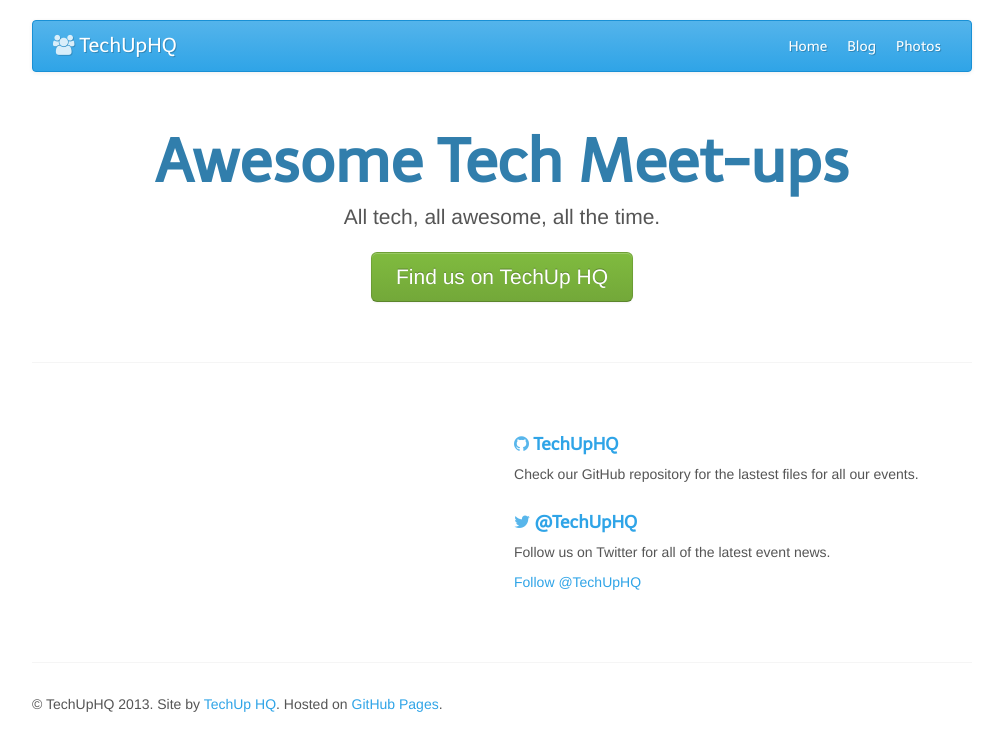
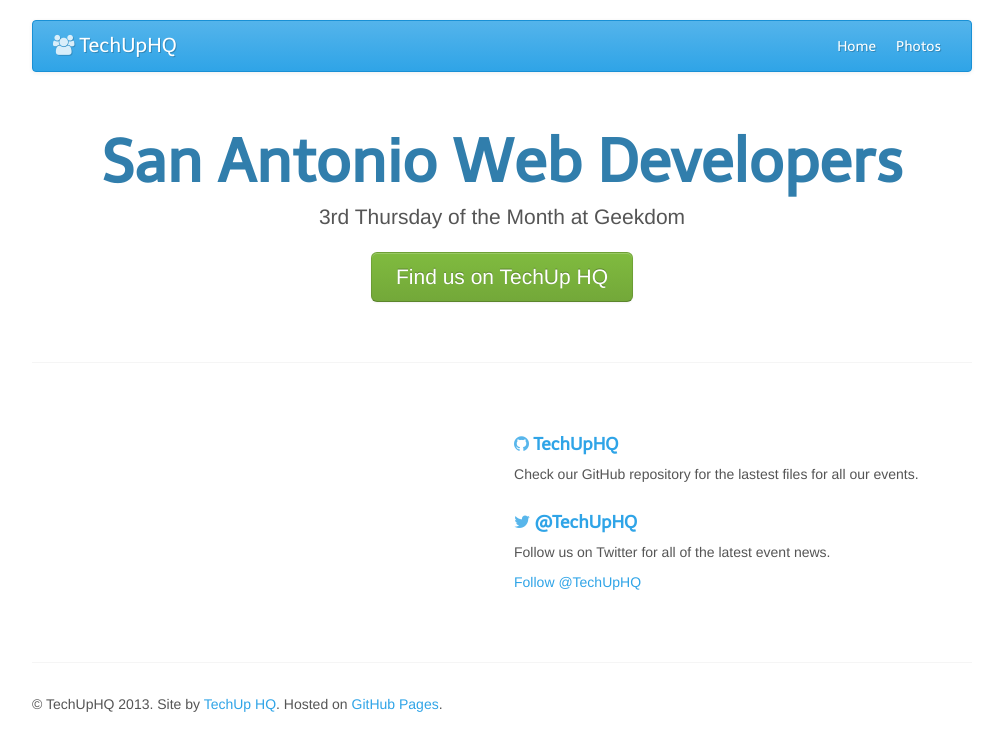
Before and after one commit to TechUpHQ/techuphq, a Jekyll site: the page built from index.html, in a window 1280 px wide. Shown: the top 751 px of the page, without its empty margins (138-1141 px from the left). Built offline with Jekyll 4.4.1, drawn with Linux system fonts in a browser that asks for light colours; nearby versions of some CDN libraries; comment, search, counter and statistics services are not loaded.

Commit message:
Updated title

```diff
--- a/_config.yml
+++ b/_config.yml
@@ -9,8 +9,8 @@ title: Tech Meet-ups
 
 # Set a name and description for the main page of your site.
 
-name: Awesome Tech Meet-ups
-description: All tech, all awesome, all the time.
+name: San Antonio Web Developers
+description: 3rd Thursday of the Month at Geekdom
 
 # Site themes by: twitter bootstrap and bootswatch.com.
 # Go to: http://bootswatch.com/ for theme previews.
@@ -28,7 +28,7 @@ github-username: TechUpHQ
 # Next, you will have to create a new blog entry in the _posts directory.
 # See the example file in that directory for details.
 
-blog-enabled: true
+blog-enabled: false
 
 # Do you want a photo gallery on your site? If so, set this to true.
 # This feature requires you to upload your photos to Picasa.
```
